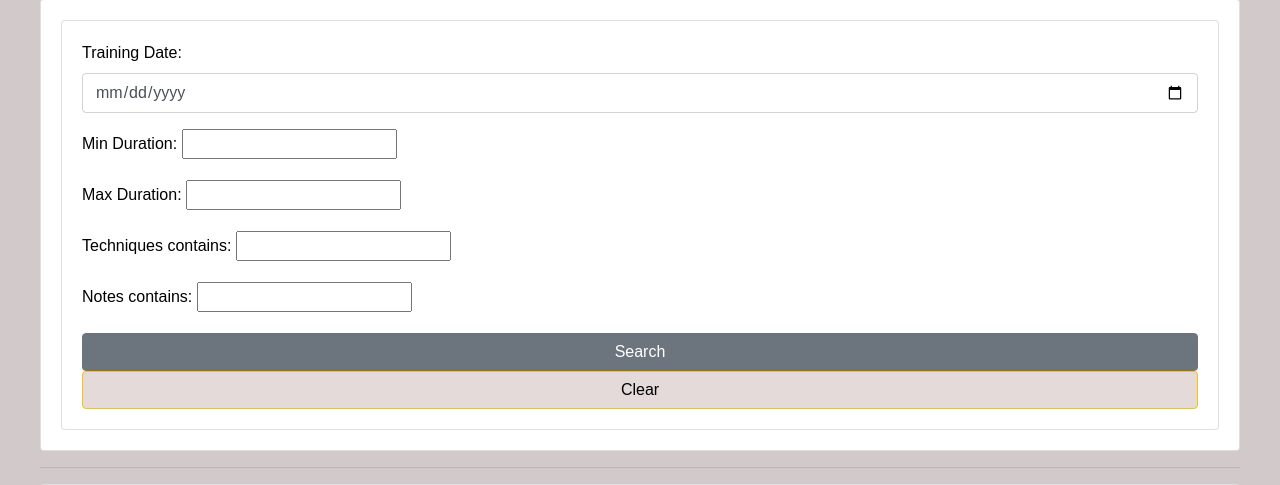
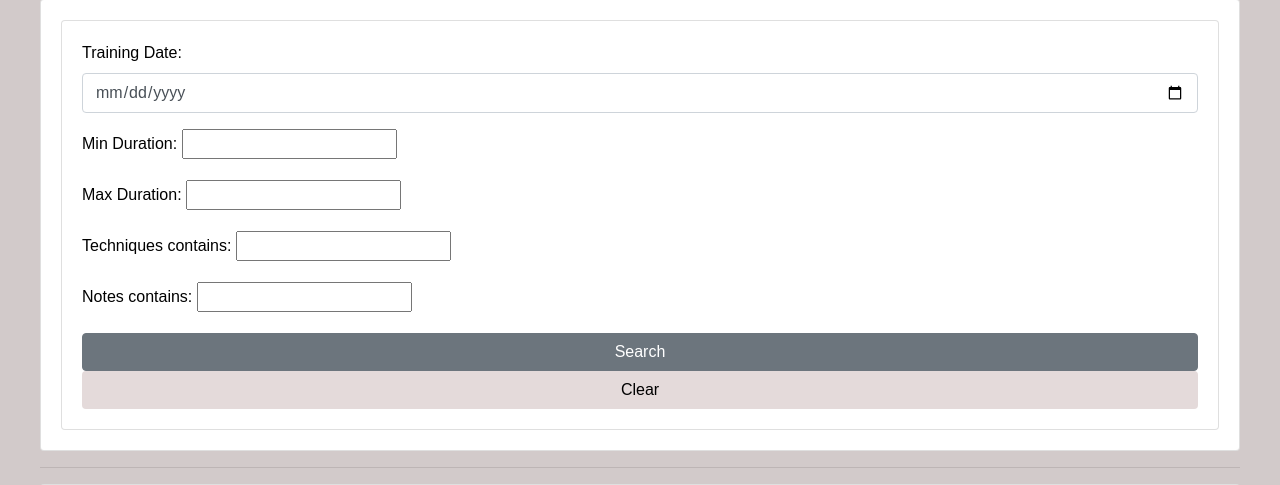
Before and after one commit to m-jines/Capstone2024, a Django app: page /trainingjournal/ in a window 1280 px wide, after a click on "Search". Shown: the part 266-751 px from the top of the page. Run offline with Django 4.2, Linux system fonts and the light colour scheme; a user stored in the database is signed in; data comes from the database, SQL or seed files in the repository; some libraries are stand-ins or nearby versions.

Commit message:
remove outline on clear button

```diff
--- a/djangoApp/templates/djangoApp/registerpage.html
+++ b/djangoApp/templates/djangoApp/registerpage.html
@@ -125,7 +125,7 @@
 		</div>
 	</div>
 	<script>
-						/* Because i didnt set placeholder values in forms.py they will be set here using vanilla Javascript
+						/* Because i didnt set placeholder values in forms.py they will be set here using  Javascript
 		//We start indexing at one because CSRF_token is considered and input field
 		 */
 
--- a/djangoApp/templates/djangoApp/techniquelibrary.html
+++ b/djangoApp/templates/djangoApp/techniquelibrary.html
@@ -27,7 +27,7 @@
             <form style="color:black" method="get">
                 {{tFilter.form}}
             <button class="btn btn-secondary" type="submit">Search</button>
-            <a href="{% url 'techniquelibrary' %}" class="btn btn-warning" style="background-color: rgb(228, 218, 218); color: black;">Clear</a>
+            <a href="{% url 'techniquelibrary' %}" class="btn" style="background-color: rgb(228, 218, 218); color: black;">Clear</a>
             </form>
         </div>
     </div>
--- a/djangoApp/templates/djangoApp/techniqueseriesform.html
+++ b/djangoApp/templates/djangoApp/techniqueseriesform.html
@@ -20,7 +20,7 @@
 </form>
 <script>
     document.addEventListener("DOMContentLoaded", function() {
-        // Select all checkboxes with the name 'techniques' (adjust if necessary)
+        // Select all checkboxes with the name 'techniques'
         const checkboxes = document.querySelectorAll('input[name="techniques"]');
         const orderField = document.querySelector('#techniques_order');
         let selectedOrder = []; // Array to track the order of selection
--- a/djangoApp/templates/djangoApp/trainingjournal.html
+++ b/djangoApp/templates/djangoApp/trainingjournal.html
@@ -67,7 +67,7 @@
 
                 <!-- Search button -->
                 <button class="btn btn-secondary" type="submit">Search</button>
-                <a href="{% url 'trainingjournal' %}" class="btn btn-warning" style="background-color: rgb(228, 218, 218); color: black;">Clear</a>
+                <a href="{% url 'trainingjournal' %}" class="btn" style="background-color: rgb(228, 218, 218); color: black;">Clear</a>
             </form>
         </div>
     </div>
--- a/djangoApp/views.py
+++ b/djangoApp/views.py
@@ -261,7 +261,7 @@ def deletetechniqueseries(request, pk):
 def stats(request):
     user = request.user  # Get the current user
 
-    # Filter TrainingLogEntry by the current user and aggregate the duration
+    # Filter TrainingLogEntry by the current user and add the duration
     total_duration_minutes = TrainingLogEntry.objects.filter(user=user).aggregate(Sum('Duration'))['Duration__sum'] or 0
     total_hours, total_minutes = divmod(total_duration_minutes, 60)
     total_days, total_hours = divmod(total_hours, 24)
```
